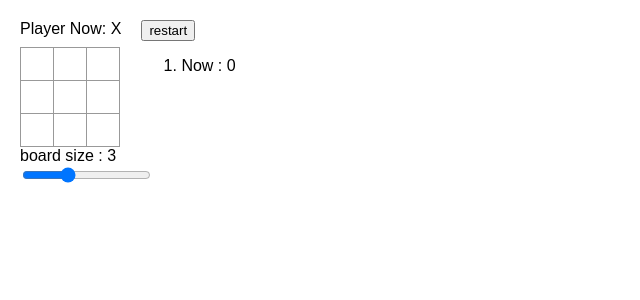
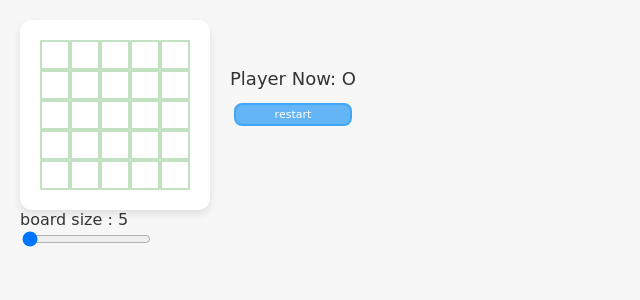
Before and after one commit to jammama/react-tutorial, a React (Create React App) app: page / in a window 1280 px wide. Shown: the top 300 px of the page, without its empty margins (0-640 px from the left). Built offline with nearby package versions, Linux system fonts and the light colour scheme.

Commit message:
- 오목으로 변경중

```diff
--- a/src/App.js
+++ b/src/App.js
@@ -1,54 +1,31 @@
 import {useState} from "react";
 
-// 승자 계산 TODO: squares 크기에 상관 없이 동작하도록 변경
-function calculateWinner(squares) {
-    const lines = [
-        [0, 1, 2],
-        [3, 4, 5],
-        [6, 7, 8],
-        [0, 3, 6],
-        [1, 4, 7],
-        [2, 5, 8],
-        [0, 4, 8],
-        [2, 4, 6],
-    ];
-    for (let i = 0; i < lines.length; i++) {
-        const [a, b, c] = lines[i];
-        if (squares[a] && squares[a] === squares[b] && squares[a] === squares[c]) {
-            return squares[a];
-        }
-    }
+// 승자 계산
+function solution(n, arr) {
     return null;
 }
 
+function Square({value, onSquareClick}) {
+    return <button className={"square " + value} onClick={onSquareClick}>{value}</button>;
+}
+
 //보드판
-function Board({xIsNext, squares, onPlay, row}) {
-    // 렌더링 시점에 승자 결정
-    const winner = calculateWinner(squares);
-    let status;
-    if (winner) {
-        status = "Winner: " + winner;
-    } else {
-        status = "Player Now: " + (xIsNext ? "O" : "X");
-    }
-
-    // 클릭시 onPlay로 배열 전달
+function Board({xIsNext, squares, afterPlay, row}) {
+    // 클릭시 afterPlay로 배열 전달
     function handleClick(i) {
-        const newSquares = squares.slice();
-        if (!!newSquares[i] || calculateWinner(squares)) {
+        const [x, y] = [i % row, Math.floor(i / row)];
+        if (!!squares[x][y] || solution(row, squares)) {
+            console.log('exist')
             return;
         }
-        if (xIsNext) {
-            newSquares[i] = "O";
-        } else {
-            newSquares[i] = "X";
-        }
-        onPlay(newSquares);
+        console.log(squares, i % row, Math.floor(i / row))
+        squares[x][y] = xIsNext ? "O" : "X";
+        afterPlay([x, y]);
     }
 
     // square 렌더링
     const renderSquare = (i) => {
-        return <Square value={squares[i]} onSquareClick={() => handleClick(i)}/>;
+        return <Square value={squares[i % row][Math.floor(i / row)]} onSquareClick={() => handleClick(i)}/>;
     };
     // 한 줄 렌더링
     const renderRow = (row, i) =>
@@ -61,65 +38,86 @@ function Board({xIsNext, squares, onPlay, row}) {
         .map((r, i) => renderRow(row, i))
     return (
         <>
-            <div className="status">{status}</div>
-            {renderBox(row)}
+            <div className="board-box"> {renderBox(row)} </div>
         </>
     );
 }
 
 export default function Game() {
-    const [history, setHistory] = useState([Array(9).fill(null)]);
-    const [currentMove, setCurrentMove] = useState(-1);
+    const [row, setRow] = useState(5);
+    // history : [[x,y], [x,y]]
+    const [history, setHistory] = useState([]);
+    // squares : [["O", null, null, null, null], ["X","O",null,null...]...]
+    const [squares, setSquares] = useState(Array.from(Array(row), () => (new Array(row).fill(null))));
+    const currentMove = history.length;
     const xIsNext = currentMove % 2 === 0;
     const currentSquares = history[history.length - 1];
+    // 렌더링 시점에 승자 결정
+    const winner = solution(row, currentSquares)
+    let status;
+    if (winner) {
+        status = "Winner: " + winner;
+    } else {
+        status = "Player Now: " + (xIsNext ? "O" : "X");
+    }
 
-    // 클릭시 플레이어 변경 및 히스토리 추가
-    function handlePlay(nextSquares) {
-        setHistory([...history, nextSquares]);
-        setCurrentMove(history.length - 1);
+    // 히스토리 추가
+    function addHistory(position) {
+        setHistory([...history, position]);
     }
 
     // 히스토리로 이동
     function jumpTo(nextStep) {
-        setHistory(history.slice(0, nextStep + 1));
-        setCurrentMove(nextStep);
+        const removeHistory = history.slice(nextStep + 1, history.length)
+        removeHistory.forEach((p) => {
+            squares[p[0]][p[1]] = null;
+        })
+        squares[1][1] = null
+        setHistory(history.slice(0, nextStep));
+    }
+
+    // 게임 리셋
+    function restart() {
+        setHistory([]);
+        setSquares(Array.from(Array(row), () => (new Array(row).fill(null))));
+    }
+
+    // 보드판 크기 설정
+    const setBoardSize = (row) => {
+        setRow(row);
+        restart()
     }
 
     // move에 대한 렌더링
-    const button = (step) => step === currentMove + 1 ? <label>Now : {step}</label> :
+    const button = (step) => +step === +currentMove ? <label>Now : {step}</label> :
         <button onClick={() => jumpTo(step)}>Go to move #{step}</button>
     const moves = history.map((squares, step) => {
             return (
                 <>
-                    <li key={step}>
+                    <ol key={step}>
                         {button(step)}
-                    </li>
+                    </ol>
                 </>
             )
                 ;
         })
     ;
-    const [row, setRow] = useState(3);
+
     return (
         <>
             <div className="game">
                 <div className="game-board">
-                    <Board xIsNext={xIsNext} squares={currentSquares} onPlay={handlePlay} row={row}/>
+                    <Board xIsNext={xIsNext} squares={squares} afterPlay={addHistory} row={row}/>
                 </div>
                 <div className="game-info">
-                    <button onClick={() => jumpTo(0)}>restart</button>
+                    <div className="status">{status}</div>
+                    <button onClick={() => restart()}>restart</button>
                     <ol>{moves}</ol>
                 </div>
             </div>
-            <label for="row"> board size : {row} </label>
+            <label htmlFor="row"> board size : {row} </label>
             <br/>
-            <input id="row" value={row} onInput={(e) => setRow(e.target.value)} type="range" max="9"/>
+            <input id="row" value={row} onInput={(e) => setBoardSize(e.target.value)} type="range" min="5" max="22"/>
         </>
     );
 }
-
-function Square({
-                    value, onSquareClick
-                }) {
-    return <button className="square" onClick={onSquareClick}>{value}</button>;
-}
--- a/src/styles.css
+++ b/src/styles.css
@@ -3,72 +3,92 @@
 }
 
 body {
-    font-family: sans-serif;
+    font-family: 'Comic Sans MS', cursive, sans-serif;
     margin: 20px;
     padding: 0;
+    background-color: #f7f7f7; /* 부드러운 배경 색상 */
+    color: #333;
+}
+
+h1, h2, h3, h4, h5, h6 {
+    margin-top: 0;
+    font-family: 'Comic Sans MS', cursive, sans-serif;
 }
 
 h1 {
-    margin-top: 0;
-    font-size: 22px;
+    font-size: 24px;
+    color: #ff6f61; /* 세련된 동화풍 색상 */
 }
 
 h2 {
-    margin-top: 0;
-    font-size: 20px;
+    font-size: 22px;
+    color: #ffb74d;
 }
 
 h3 {
-    margin-top: 0;
-    font-size: 18px;
+    font-size: 20px;
+    color: #81c784;
 }
 
 h4 {
-    margin-top: 0;
-    font-size: 16px;
+    font-size: 18px;
+    color: #64b5f6;
 }
 
 h5 {
-    margin-top: 0;
-    font-size: 14px;
+    font-size: 16px;
+    color: #9575cd;
 }
 
 h6 {
-    margin-top: 0;
-    font-size: 12px;
+    font-size: 14px;
+    color: #4db6ac;
 }
 
 code {
     font-size: 1.2em;
+    background-color: #e0f7fa;
+    border-radius: 4px;
+    padding: 2px 4px;
 }
 
 ul {
     padding-inline-start: 20px;
 }
 
-* {
-    box-sizing: border-box;
+.square {
+    background: #ffffff; /* 게임 보드의 밝은 색상 */
+    border: 2px solid #c1e1c1; /* 세련된 동화풍 테두리 색상 */
+    border-radius: 1px; /* 둥근 모서리 */
+    float: left;
+    font-size: 20px;
+    font-weight: bold;
+    line-height: 40px;
+    width: 30px;
+    height: 30px;
+    margin: 0;
+    padding: 0;
+    text-align: center;
+    transition: background-color 0.3s ease;
+    display: flex;
+    justify-content: center;
+    align-items: center;
 }
 
-body {
-    font-family: sans-serif;
-    margin: 20px;
-    padding: 0;
+.square:hover {
+    background-color: #f0f8ff;
 }
 
-.square {
-    background: #fff;
-    border: 1px solid #999;
-    float: left;
-    font-size: 24px;
-    font-weight: bold;
-    line-height: 34px;
-    height: 34px;
-    margin-right: -1px;
-    margin-top: -1px;
-    padding: 0;
-    text-align: center;
-    width: 34px;
+.square.X {
+    color: #ef5350; /* 세련된 동화풍 색상 */
+    font-size: 32px; /* 크기 조정 */
+    font-family: 'Comic Sans MS', cursive, sans-serif;
+}
+
+.square.O {
+    color: #42a5f5; /* 세련된 동화풍 색상 */
+    font-size: 32px; /* 크기 조정 */
+    font-family: 'Comic Sans MS', cursive, sans-serif;
 }
 
 .board-row:after {
@@ -79,12 +99,55 @@ body {
 
 .status {
     margin-bottom: 10px;
+    font-size: 18px;
+    color: #333;
 }
+
 .game {
     display: flex;
     flex-direction: row;
 }
 
+.game-board {
+    background: white;
+    padding: 20px;
+    border-radius: 12px;
+    box-shadow: 0 4px 8px rgba(0, 0, 0, 0.1);
+}
+
 .game-info {
     margin-left: 20px;
+    display: flex;
+    flex-direction: column;
+    justify-content: center;
 }
+.game-info > ol {
+}
+
+/* 버튼 스타일 수정 */
+button {
+    background-color: #64b5f6; /* 세련된 동화풍 색상 */
+    border: 2px solid #42a5f5;
+    border-radius: 8px; /* 둥근 모서리 */
+    color: white;
+    font-family: 'Comic Sans MS', cursive, sans-serif;
+    font-size: 11px; /* 크기 조정 */
+    padding: 3px 10px; /* 크기 조정 */
+    cursor: pointer;
+    transition: background-color 0.3s ease, transform 0.2s ease;
+    margin: 4px; /* 버튼 간격 */
+}
+button:disabled {
+    background-color: #0b5188;
+    border: 2px solid #4c5157;
+    transform: scale(1.05);
+}
+button:hover {
+    background-color: #42a5f5;
+    transform: scale(1.05);
+}
+
+button:active {
+    background-color: #1e88e5;
+    transform: scale(1);
+}
```
Also changed, not shown: src/App_tictactoe.js (added, +169 -0 lines), 1 other file (tests, documents, lock files or other folders).
